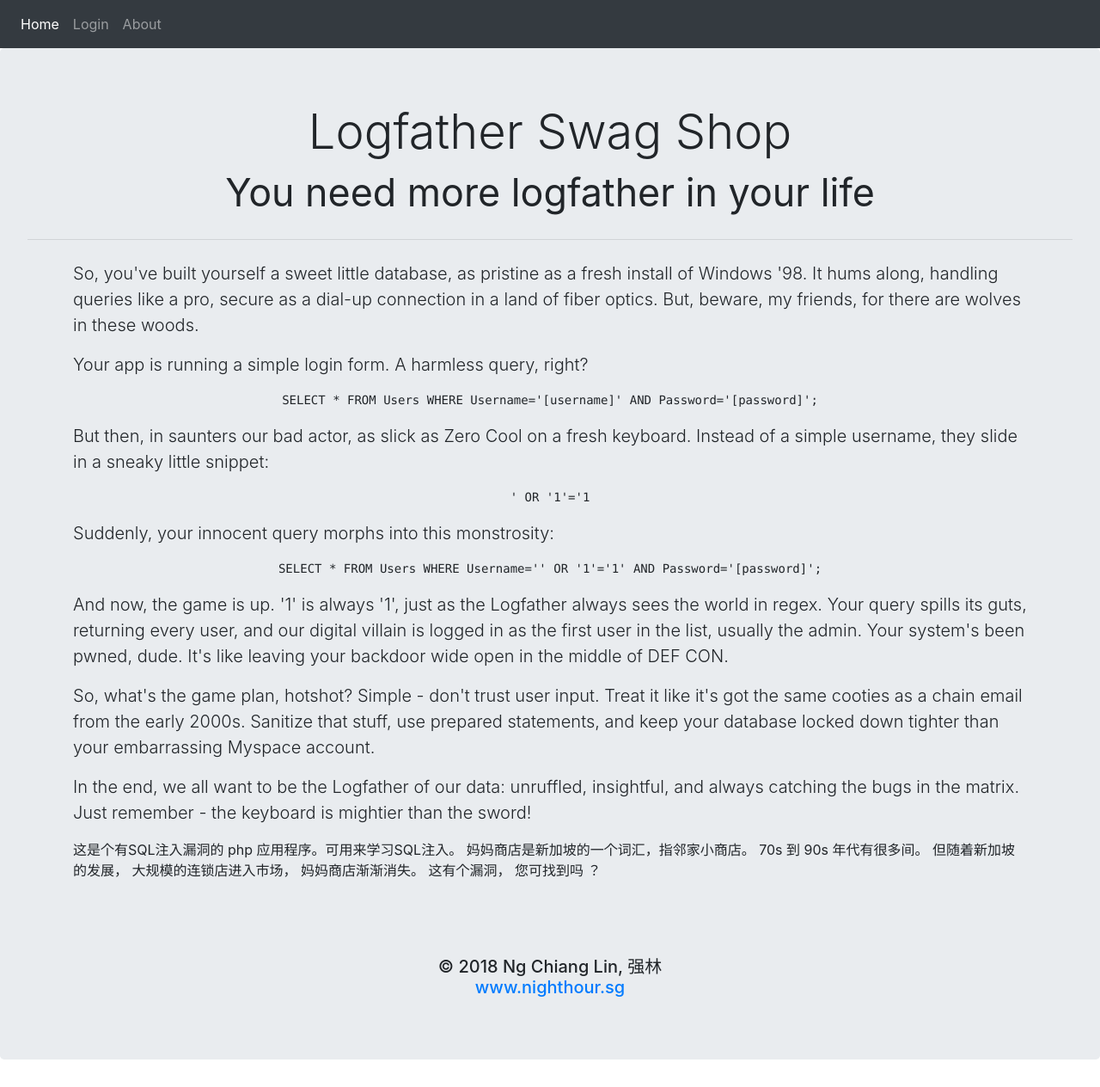
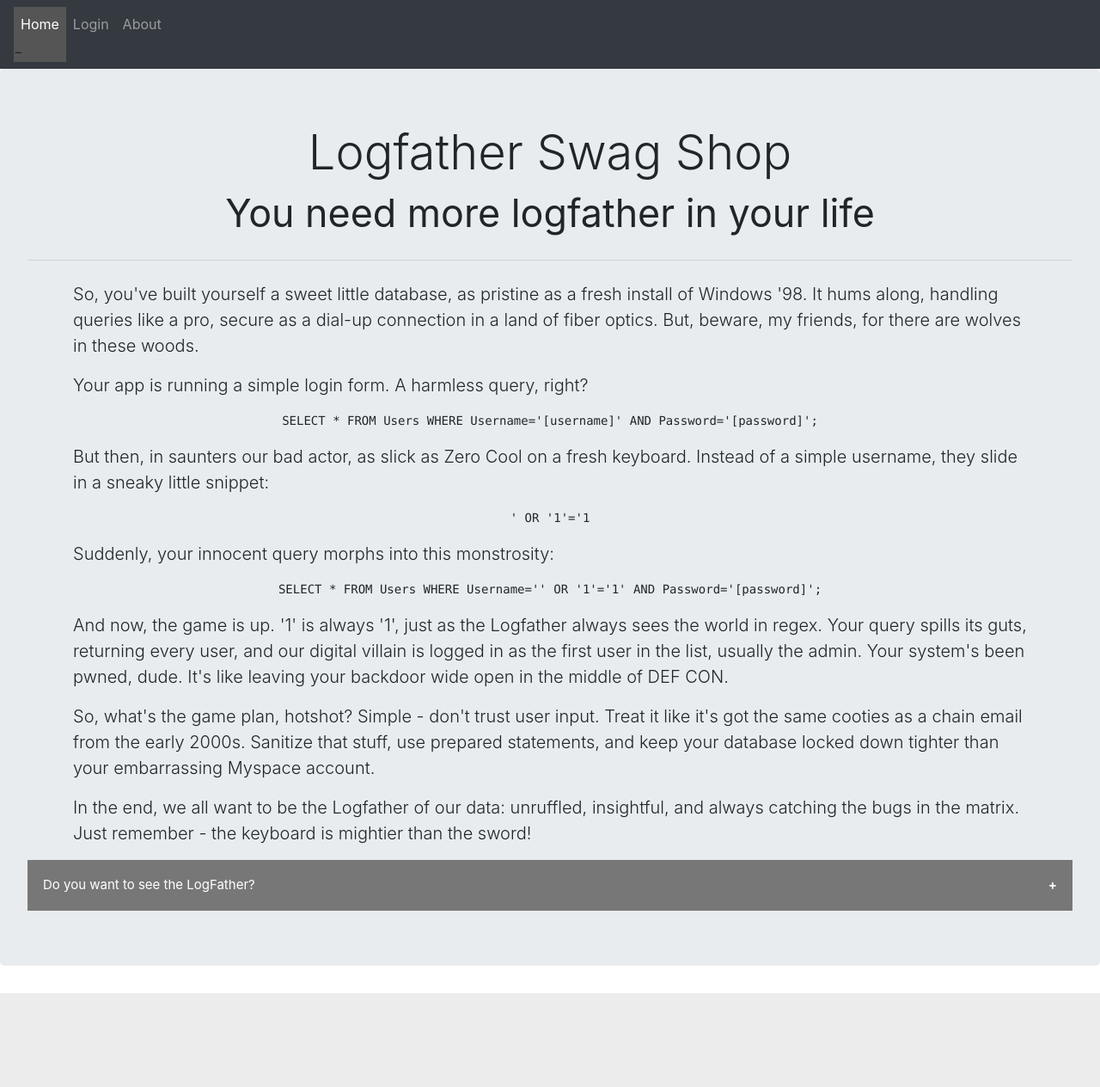
Before and after one commit to ngchianglin/VulnerableMamaShop, a PHP site: page /about.html in a window 1280 px wide. Shown: the whole page at 86% size. After the commit the page ends 1155 px from the top, so only its background shows below. Run offline with PHP 8.4, Linux system fonts and the light colour scheme.

Commit message:
Boom.  We are one.

```diff
--- a/apps/about.html
+++ b/apps/about.html
@@ -2,6 +2,44 @@
 
 <html>
 <head>
+  <style>
+    .collapsible {
+      background-color: #777;
+      color: white;
+      cursor: pointer;
+      padding: 18px;
+      width: 100%;
+      border: none;
+      text-align: left;
+      outline: none;
+      font-size: 15px;
+    }
+
+    .active, .collapsible:hover {
+      background-color: #555;
+    }
+
+    .collapsible:after {
+      content: '\002B';
+      color: white;
+      font-weight: bold;
+      float: right;
+      margin-left: 5px;
+    }
+
+    .active:after {
+      content: "\2212";
+    }
+
+    .content {
+      padding: 0 18px;
+      max-height: 0;
+      overflow: hidden;
+      transition: max-height 0.2s ease-out;
+      background-color: #f1f1f1;
+    }
+    </style>
+
 <meta charset="UTF-8">
 <meta name="viewport" content="width=device-width, initial-scale=1, shrink-to-fit=no">
 <link rel="stylesheet" type="text/css" href="bootstrap.min.css">
@@ -49,22 +87,84 @@
   <p class="lead text-left">
   In the end, we all want to be the Logfather of our data: unruffled, insightful, and always catching the bugs in the matrix. Just remember - the keyboard is mightier than the sword!
 
-<p class="text-left">
- 这是个有SQL注入漏洞的 php 应用程序。可用来学习SQL注入。 妈妈商店是新加坡的一个词汇，指邻家小商店。 70s 到 90s 年代有很多间。 但随着新加坡的发展， 大规模的连锁店进入市场， 妈妈商店渐渐消失。 这有个漏洞， 您可找到吗 ？
-</p>
+</div>
 
-</div>
-<br><br><br>
-<div class="container">
-<p class="text-center h5">
-© 2018 Ng Chiang Lin, 强林 <br>
-<a href="https://www.nighthour.sg" target="_blank">www.nighthour.sg</a>
-</p>
+<button class="collapsible">Do you want to see the LogFather?</button>
+<div class="content">
+ <pre>
+  *****,,*********************************************************************************************
+*****,*,********************************************************************************************
+*************************************************////***********************************************
+*****************************************/////////////////*****,,,**********************************
+***********************************/////////////////////////*****,,,,,,,****************************
+*******************************//////(((((((///(/////////////********,,,...,************************
+****************************////((((((((((((((((///////////////********,,,....**********************
+*****************,,,,,,,,*///((((((((((((((((((((((/////////////********,,......,,******************
+***************,......,,*//((((((((((((((((((((((((/////////////*******,*,,........,,***************
+*************,....,.,,*///((((((((((((((((((((((((((/////////////********,,,..........,*************
+************,.....,,**///((((((((((((((((((((((((((((//////////////*******,,.......... .,,**********
+***********,...,,,**/////((((((((((((#((((((((((((((/////////////*////****,,.............,**********
+**********,,.,,****///((((((((((((((((((#####(((#((((////////////**////****,..............,*********
+**********,,,,**////((/(((((((((((((((((((///////////////////(/******//***,,............ ..*********
+*********,,*,***///((((((((((((((((((*,.......,,,,.,.,**,,**///*****.,,,,,,........ .......,********
+*********,,**////(((((((///(((((((/**,,..                 ..,**/**,.....                 ..,********
+************/////((((((///((((/*.    .,**..                                                    ,****
+***********///////((////((*...      ..                                                          ****
+***********///(////////,... ...                              . .***.                           ,****
+**********///((/(/(/,... ..   ...                             *((/**.                         ******
+**********/////*/,.... ..*/(((((((  ....                     /(((//*,.                        ******
+**********//**,,.*(/*///((((((((((* ...                    .((((((//*,.                      *******
+********((((((((///**////((((((((((, ..                   /((((((((//*,.                     *******
+*******//,..//((((/**//////((((((((((/*               .../(((((((((///*,.                 ...*******
+******//*.,/(((/(((/*////((((((((((((((((((((((/////*****/(((((((((/***,..             ......,******
+******//*./(((###(((//*///(((((((((((((((((((((///**,,,,*((///******,,. .  .         ........,******
+******//*,/((((/**((///(/(((((((((((((((((((((///**,...,*//,. ..*//,..                .......,******
+*******//**(((//**((///(//(((((((((((((((((/////*,,..,/(//////////***,,.              ........******
+********/(/((**,,*(//////(/(///(((((((((///////*,,,,/(/(((/(((/((/*,****,,,....         ......,*/***
+*********/(/(((((((/*/////((//((((((((///////***,*/////////((/(/***********,...***..       ....**//*
+**********/((((((((/*/((/(///////((/(//////*/***/(*/(/(//(((////**,,.,**,,*,. ....,.,.      ...,**//
+************/(///(//////(/(////(((((//////*//**/(////*****//,,,,........    ..   . ..,.       ..**//
+*************/((((/*///(/(/(/(/(/(/(///////*/**//**,..... .,*/*********,,,..         .       ..,**//
+**************////**(((((((((/((/(//////(//*/***,/*...**/((((////****,,****,,...   ...     ....***//
+******************///(((((((((///////(//////*/*,*,,,,.*(((/////(((/(//(/(***,.,      .. . .....**///
+******************/((((((((((((((////*///(/(/**,,,,,,*////(*/(//////(//,*,,,....       .  ....,**///
+*****///*********/((((((((((((((((/////////**,*,,***,*/*/*/******/*/*///*,,*,,,,...,..... ....,**///
+*****//*/*//////////(((((((#((((((((/(////*/*******////**/////*/(//**/*/*****,,.,......   ...,*/////
+///*/*/////////**///(((((((((((((((/((/////*****/////*/**//((//////*//***,/**,,*,,.,.. .  ...,*/////
+////////////////*/((/((((((((((((((((/(////***/*///**////(/(((////**////*/**/,*,,. ,.... . ,,*//////
+//////////////////((((((((((((((//(((///(/////*,,*/////(((((/(////*///*/*//,**,/*,......  ,,*///////
+/////////////////*/((((((((((((((((/(//////////*,**///((((///(((/////****/***,.,..........**////////
+/////////////*,,,,,(((((((((((((((((/////*/////*/**/(//((/((((/(/////***,*,,,....... ...,*//////////
+////////*,,.........,(((((((((((((///////////////*,****///////(/(/*/*.,,........      .,////////////
+*,... ................,/((((((/(///(/////////**/**,,******,**,,**,..... .    .       ..,////////////
+......  ..................((((((((/////*/**,*****,,,,..,*,,,,,*,.,*..  .     .   .   .**////////////
+.......  ........,...........*((((((((//////***,**,,,***,,,,,,,,,,,......          ..,*/////////////
+........  .......................*(/(///////*/,,,****,,,,,,,,,,,,........ .       .... /////////////
+.........  .............,............,/////////**,,*,,,,,,,.....,.....         . .....    ./////////
+  ......... ..............................,//////***,,,,,,,,........             ......       ./////
+ </pre>
+
+ Is there life without laugh and love?
 </div>
 
 </div>
 
+<script>
+  var coll = document.getElementsByClassName("collapsible");
+  var i;
 
+  for (i = 0; i < coll.length; i++) {
+    coll[i].addEventListener("click", function() {
+      this.classList.toggle("active");
+      var content = this.nextElementSibling;
+      if (content.style.display === "block") {
+        content.style.display = "none";
+      } else {
+        content.style.display = "block";
+      }
+    });
+  }
+  </script>
 
 </body>
 </html>
```
Also changed, not shown: README.md, apps/login.php (line endings or trailing spaces), apps/welcome.php (line endings or trailing spaces), init/db.sql (line endings or trailing spaces), 6 other files.
